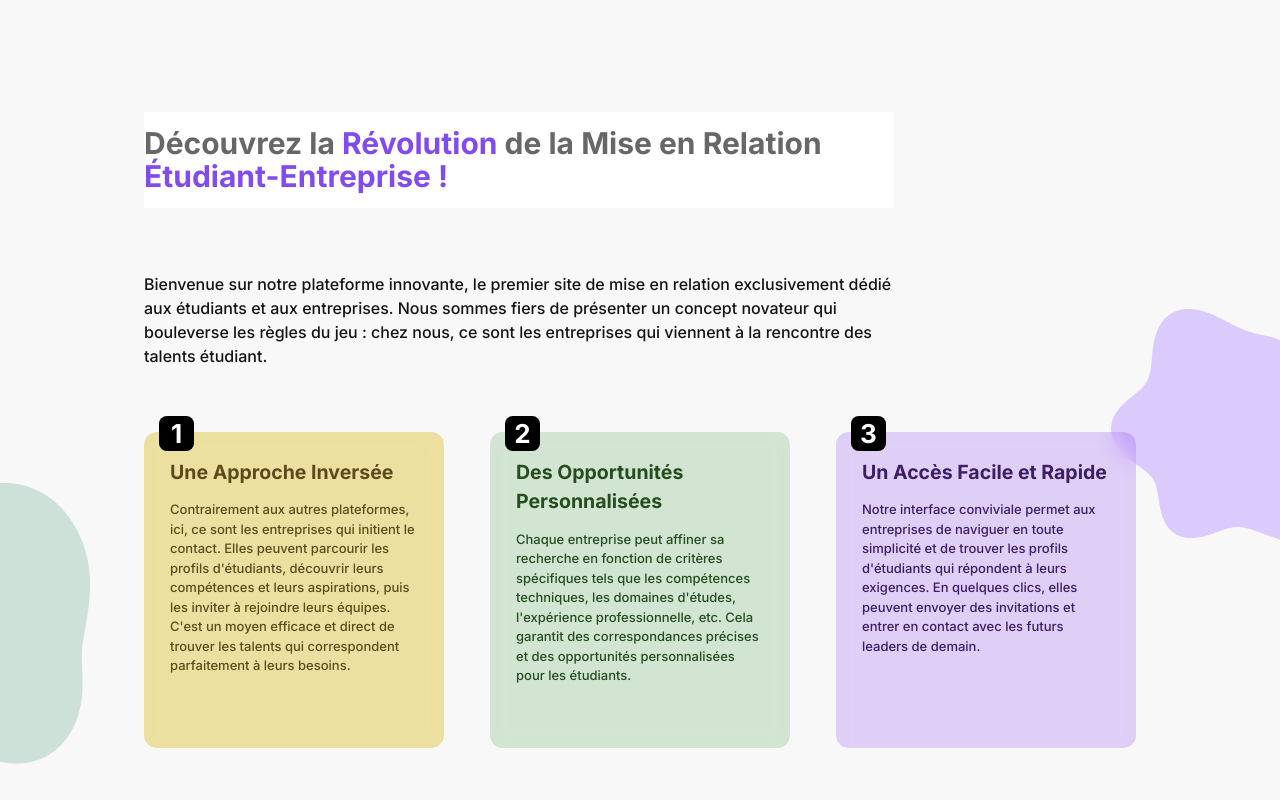
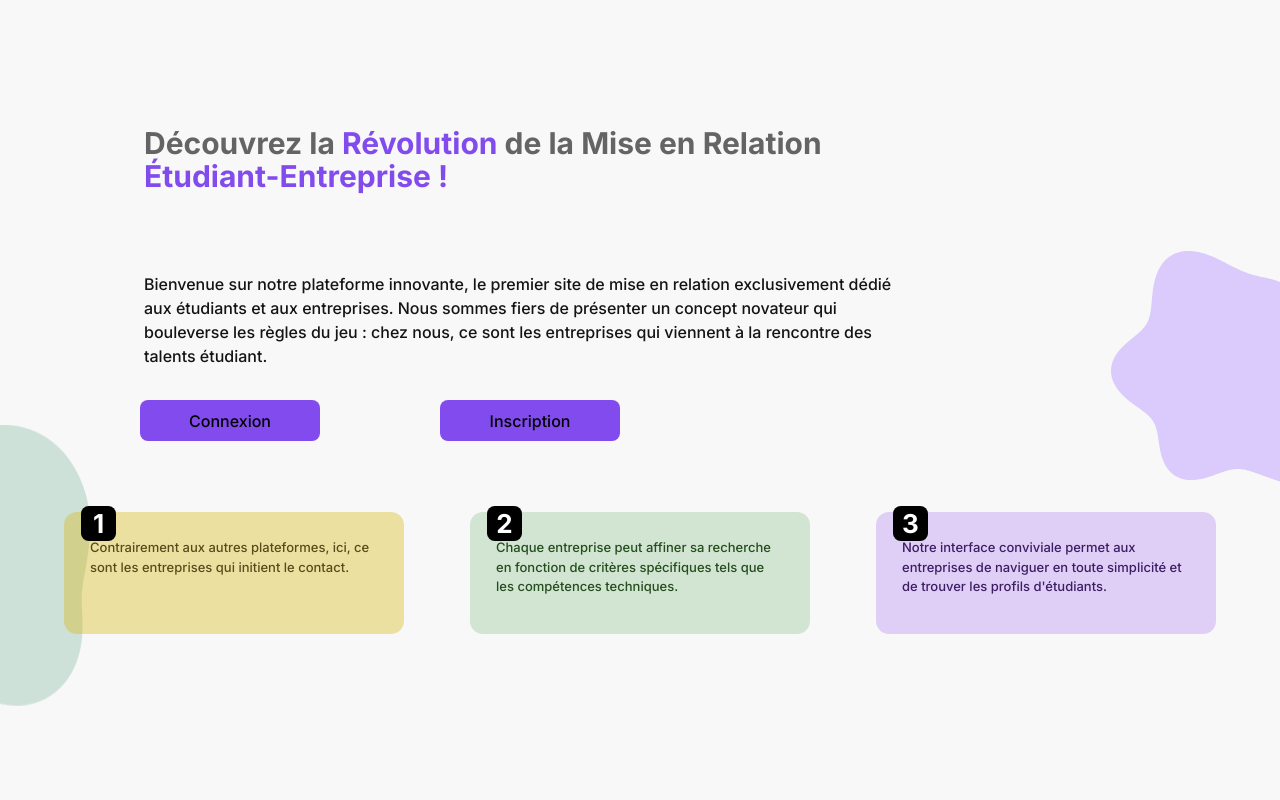
Before and after one commit to ShaynnaRmd/Dev-Hive, a React (Vite) app in the folder frontend/: page / in a window 1280 px wide. Built offline with nearby package versions, Linux system fonts and the light colour scheme.

Commit message:
final Quizz Gpt

```diff
--- a/frontend/src/Pages/LandingPage.jsx
+++ b/frontend/src/Pages/LandingPage.jsx
@@ -17,6 +17,10 @@
           <h1 className="titrelanding">
             Découvrez la <span>Révolution</span> de la Mise en Relation{" "}
             <span>Étudiant-Entreprise !</span>{" "}
+
+
+
+
           </h1>
           <div className="paragraphe">
             Bienvenue sur notre plateforme innovante, le premier site de mise en
@@ -26,51 +30,40 @@
             rencontre des talents étudiant.
           </div>
         </div>
+        <div className="landingBtnContenair">   <button id="student" onClick={() => navigate("/login")}>
+            Connexion
+          </button>
+          <button id="student" onClick={() => navigate("/register")}>
+            Inscription
+          </button>     </div>
         <div className="cardcontenaire">
           <div className="card_info">
-            <h2> Une Approche Inversée </h2>
+
             <p>
               {" "}
               Contrairement aux autres plateformes, ici, ce sont les entreprises
-              qui initient le contact. Elles peuvent parcourir les profils
-              d'étudiants, découvrir leurs compétences et leurs aspirations,
-              puis les inviter à rejoindre leurs équipes. C'est un moyen
-              efficace et direct de trouver les talents qui correspondent
-              parfaitement à leurs besoins.
+              qui initient le contact.
             </p>
           </div>
 
           <div className="card_info">
-            <h2>Des Opportunités Personnalisées</h2>
+
             <p>
               {" "}
               Chaque entreprise peut affiner sa recherche en fonction de
-              critères spécifiques tels que les compétences techniques, les
-              domaines d'études, l'expérience professionnelle, etc. Cela
-              garantit des correspondances précises et des opportunités
-              personnalisées pour les étudiants.
+              critères spécifiques tels que les compétences techniques.
             </p>
           </div>
 
           <div className="card_info">
-            <h2> Un Accès Facile et Rapide</h2>
+
             <p>
               Notre interface conviviale permet aux entreprises de naviguer en
-              toute simplicité et de trouver les profils d'étudiants qui
-              répondent à leurs exigences. En quelques clics, elles peuvent
-              envoyer des invitations et entrer en contact avec les futurs
-              leaders de demain.
+              toute simplicité et de trouver les profils d'étudiants.
             </p>
           </div>
         </div>
-        <div className="landingBtnContenair">
-          <button id="student" onClick={() => navigate("/login")}>
-            Connexion
-          </button>
-          <button id="student" onClick={() => navigate("/register")}>
-            Inscription
-          </button>
-        </div>
+
       </div>
     </>
   );
--- a/frontend/src/assets/css/landing.css
+++ b/frontend/src/assets/css/landing.css
@@ -15,11 +15,15 @@
 .blob1{
     position:absolute;
     right: 0em;
+    opacity: 0;
+    animation: apparitione 0.5s ease 0.5s forwards;
 }
 .blob2{
     position:absolute;
     left: -8em;
+    opacity: 0;
     transform: translateY(70%);
+    animation: apparitione 0.5s ease 0.5s forwards;
 }
 #student{
     display: flex;
@@ -50,6 +54,9 @@
     display: flex;
     justify-content: space-around;
     align-items: center;
+    padding: 2em;
+    width: 600px;
+    padding-left: 5em;
 
 
 }
@@ -81,6 +88,7 @@
 
 .titrelanding{
     font-size:2.5em;
+    background: none;
 }
 .titrelanding span{
     background: var(--violet);
@@ -115,7 +123,7 @@
     position: absolute;
     left: 0;
     height: 50px;
-    background: var(--white);
+
     transform:  translateY(-62px);
     z-index: 2;
 
@@ -126,20 +134,27 @@
     align-items:center;
     justify-content:space-between;
     padding:4em;
-    padding-left:9em;
-    padding-right:9em
+    padding-top: 0;
+   height: 200px;
 
 }
 
 
-
+@keyframes apparitione{
+    from{
+        opacity: 0;
+    }
+    to{
+        opacity: 1;
+    }
+}
 
 .card_info{
     width:25%;
-    height:264px;
+    height:70px;
     border-radius: 0.5em;
     flex-direction: column;
-    backdrop-filter: blur(10px);
+
     border-radius: 1em;
     position: relative;
     display:flex;
@@ -195,7 +210,7 @@
 }
 .blob3{
     position:absolute;
-
+    animation: apparitione 0.5s ease 0.2s;
     top: 15em;
 }
 
```
